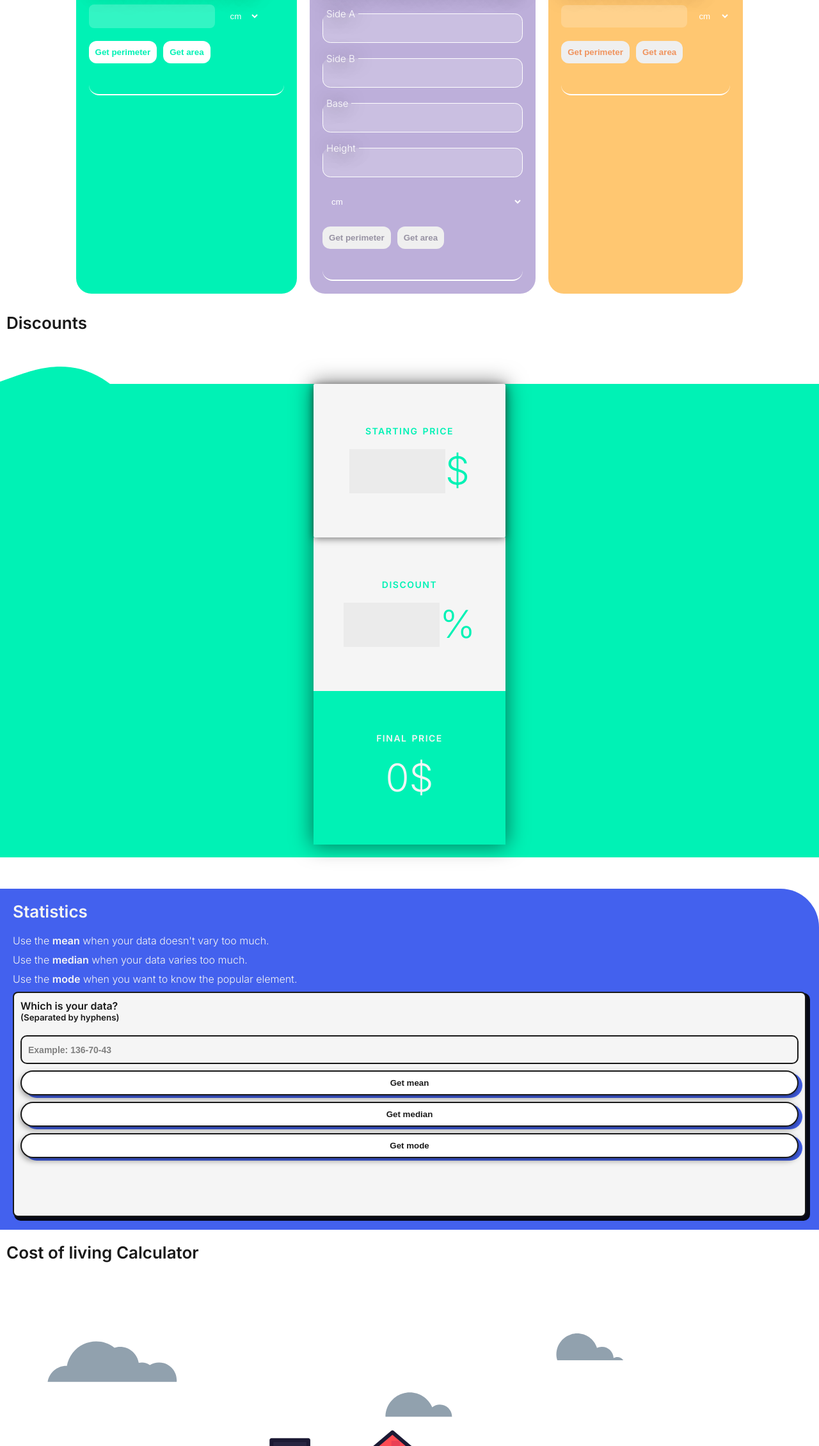
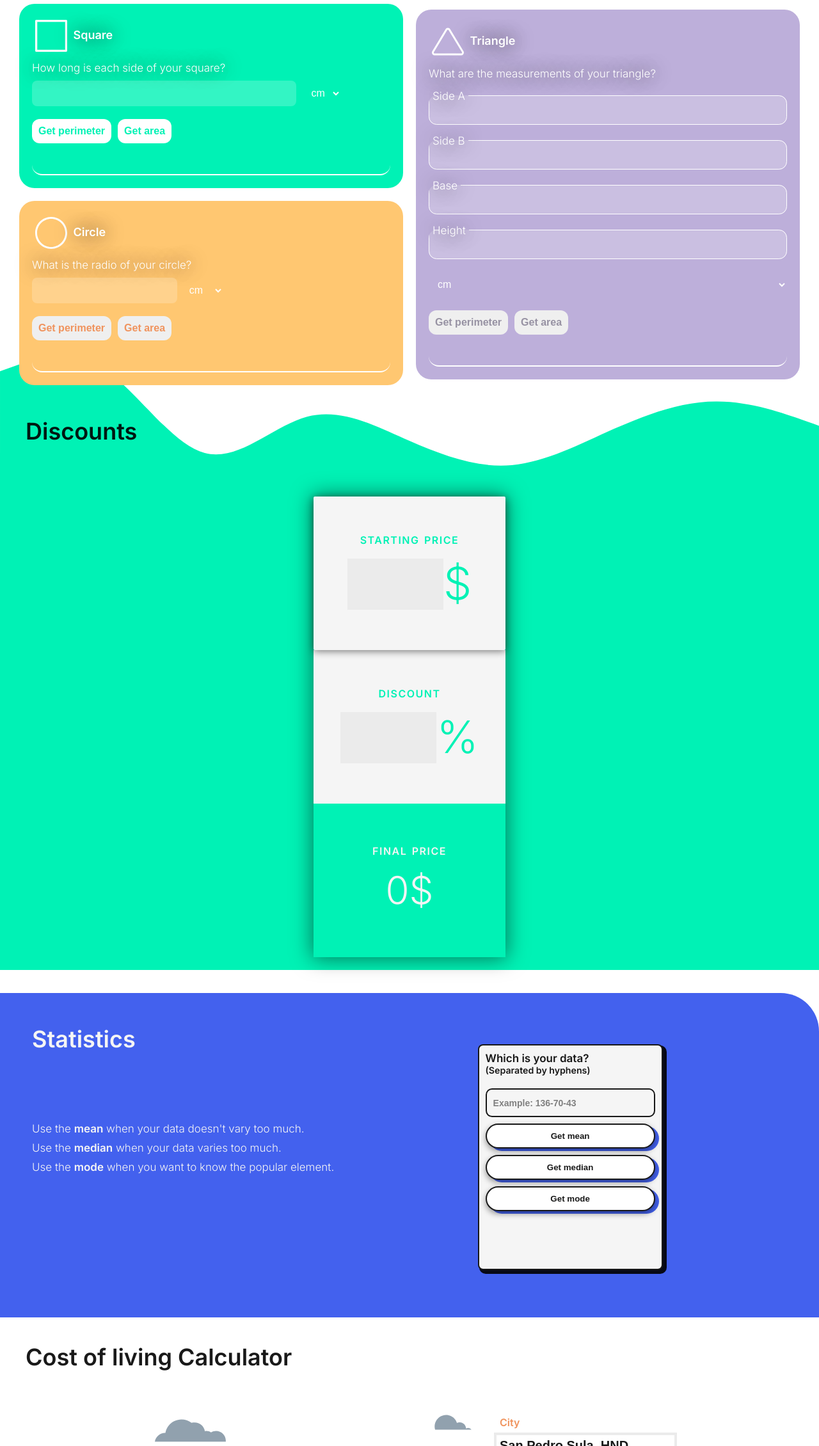
Before and after one commit to lesterpaz99/math-bot, a plain HTML site: page index.html in a window 1280 px wide. Shown: the part 540-2800 px from the top of the page at 64% size. Drawn offline with Linux system fonts and the light colour scheme.

Commit message:
make responsive the main page

```diff
--- a/index.html
+++ b/index.html
@@ -184,6 +184,8 @@
 		<section class="statistics" id="statistics">
 			<h2 class="section__title">Statistics</h2>
 			<div class="wrapper">
+				<div class="statistics__content">
+					<div>
 						<p class="statistics-text">
 							Use the <span>mean</span> when your data doesn't vary too much.
 						</p>
@@ -191,8 +193,10 @@
 							Use the <span>median</span> when your data varies too much.
 						</p>
 						<p class="statistics-text">
-					Use the <span>mode</span> when you want to know the popular element.
+							Use the <span>mode</span> when you want to know the popular
+							element.
 						</p>
+					</div>
 					<div class="statistics-card">
 						<form class="statistics-form">
 							<label class="form__label" for="statistics-data"
@@ -224,9 +228,11 @@
 						</div>
 					</div>
 				</div>
+			</div>
 		</section>
 		<section class="cost-living" id="analysis">
 			<h2 class="section__title">Cost of living <span>Calculator</span></h2>
+			<div class="cost-living__container">
 				<img
 					src="./assets/sweet_home.svg"
 					class="cost-living__img"
@@ -256,6 +262,7 @@
 						<a href="./pages/cost_living.html">Calculate</a>
 					</button>
 				</form>
+			</div>
 		</section>
 		<script type="module" src="./main.js"></script>
 	</body>
--- a/style.css
+++ b/style.css
@@ -161,6 +161,7 @@ body {
 	font-size: 1.5rem;
 	color: var(--font-color2);
 	text-shadow: 0 0 30px black;
+	max-inline-size: 300px;
 }
 
 .card__title {
@@ -170,7 +171,7 @@ body {
 }
 
 .card__title img {
-	width: 3rem;
+	inline-size: 3rem;
 	margin: 0.5rem;
 	vertical-align: middle;
 }
@@ -440,6 +441,8 @@ body {
 
 .statistics-card {
 	background-color: whitesmoke;
+	max-inline-size: 375px;
+	margin: 0 auto;
 	padding: 1rem;
 	border-radius: 8px;
 	border: 2px solid var(--main-font-color);
@@ -550,3 +553,132 @@ body {
 	padding: 1.2rem 2.4rem;
 	font-weight: 600;
 }
+
+@media screen and (min-width: 425px) {
+	body {
+		font-size: 1.7rem;
+	}
+	.waves {
+		inset-block-start: -18%;
+	}
+	.cost-living__img {
+		max-inline-size: 42rem;
+	}
+	.cost-living__container {
+		display: flex;
+		flex-wrap: wrap;
+		justify-content: center;
+	}
+	.cost-living {
+		block-size: auto;
+	}
+}
+
+@media screen and (min-width: 715px) {
+	.main-section {
+		font-size: 2.2rem;
+	}
+	.greetings__container {
+		margin-inline-start: 2rem;
+	}
+	.nav__question {
+		font-size: 1.6rem;
+	}
+	.section__title {
+		margin: 4rem;
+	}
+	.cards-container {
+		display: grid;
+		grid-template-columns: 1fr 1fr;
+		grid-template-rows: 1fr 1fr;
+		place-items: center;
+	}
+	.triangle {
+		grid-column: 2 / span 1;
+		grid-row: 1 / span 2;
+	}
+	.waves {
+		inset-block-start: -26%;
+	}
+	.statistics > h2 {
+		margin-block-end: 1rem;
+	}
+	.statistics-text {
+		margin-inline-start: 3rem;
+	}
+	.statistics-card {
+		margin-block-start: 2rem;
+	}
+	.cost-living__container {
+		display: flex;
+		flex-wrap: wrap;
+		justify-content: center;
+	}
+	.form {
+		transform: none;
+	}
+}
+
+@media screen and (min-width: 1024px) {
+	.greetings__container {
+		font-size: 3.2rem;
+		line-height: 4.2rem;
+	}
+	.nav__question {
+		font-size: 1.8rem;
+	}
+	.section__title {
+		font-size: 3.6rem;
+	}
+	.cards-container {
+		padding: 0 2rem;
+	}
+	.card {
+		min-width: 100%;
+		font-size: 1.7rem;
+	}
+	.card__title img {
+		inline-size: 5rem;
+	}
+	.square__inputs {
+		grid-template-columns: 3fr 1fr;
+	}
+	.card input,
+	.card select {
+		block-size: 4rem;
+		font-size: 1.6rem;
+	}
+	.card button {
+		font-size: 1.6rem;
+	}
+	.discount__input label,
+	.discount__input--final-price p {
+		font-size: 1.6rem;
+	}
+	.discount-card form input,
+	.discount-card form input ~ span {
+		font-size: 7rem;
+	}
+	.waves {
+		inset-block-start: -38%;
+	}
+	.statistics__content {
+		display: flex;
+		justify-content: center;
+		align-items: center;
+		transform: translateY(-54px);
+	}
+	.cost-living__img {
+		max-inline-size: 55rem;
+	}
+	.form label {
+		font-size: 1.6rem;
+	}
+	.form input {
+		font-size: 2rem;
+	}
+	.cost-living__btn {
+		font-size: 1.8rem;
+		margin-block-start: 2rem;
+	}
+}
```
Lines whose indentation alone changed are shown as unchanged.
